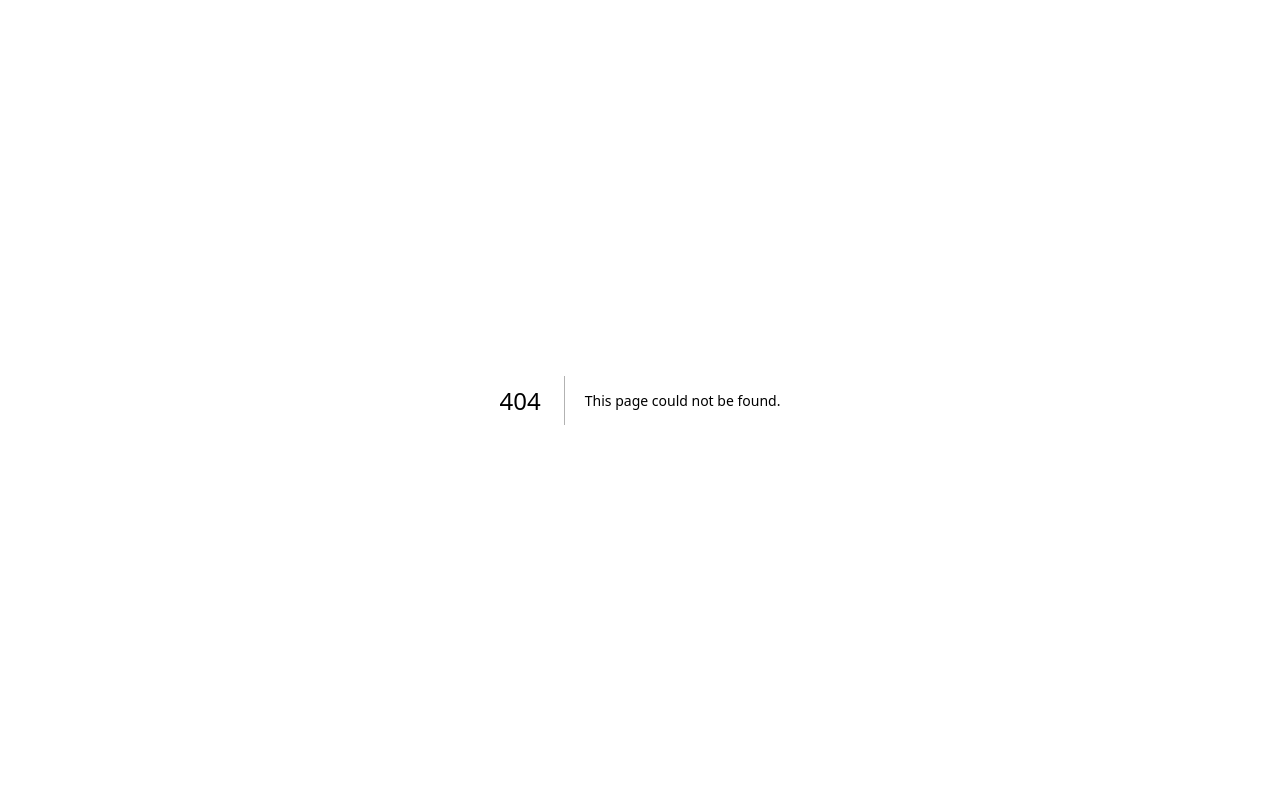
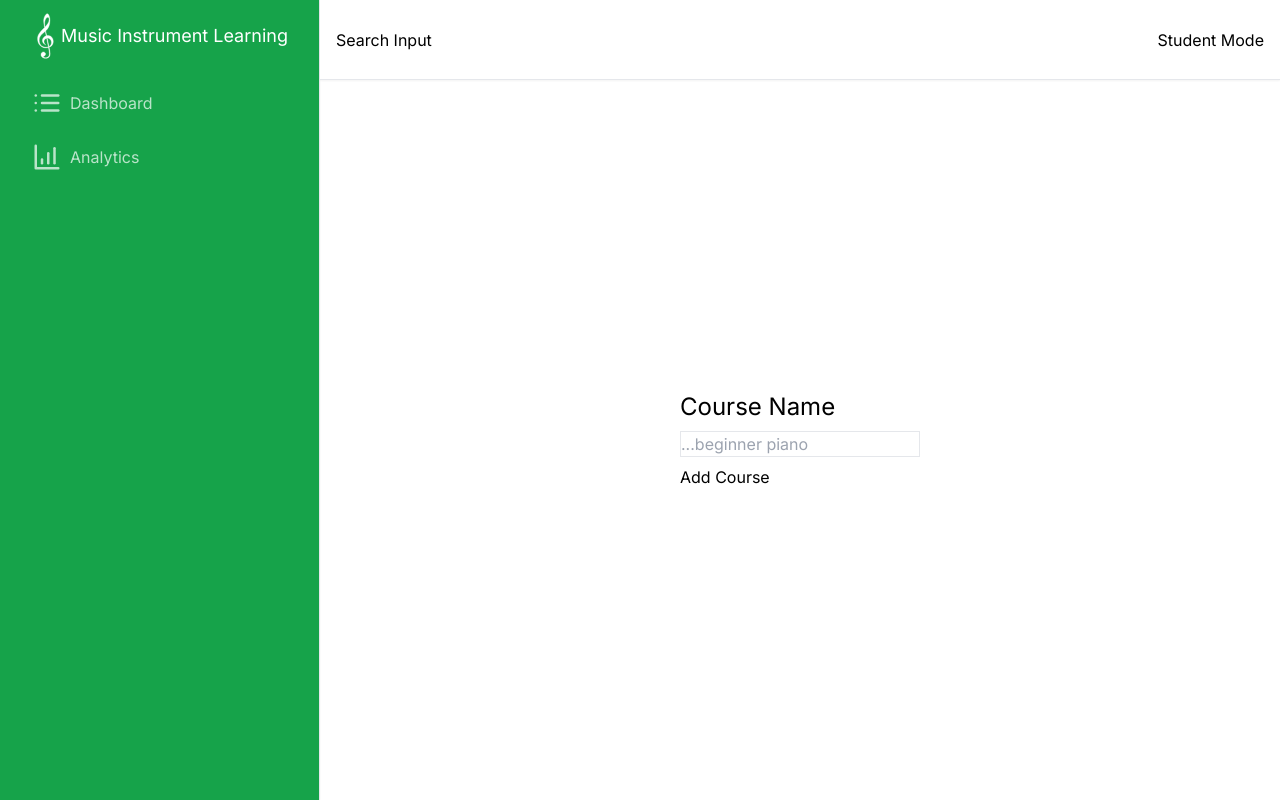
Before and after one commit to robertchapmanrlc/mil, a Next.js app: page /teacher/courses/create in a window 1280 px wide. Before the commit this address had no page. Built offline with nearby package versions, Linux system fonts and the light colour scheme.

Commit message:
Created api route for adding a course to the app. Installed zod and react-hook-form libraries for forms, and toast library for notifications.

```diff
--- /dev/null
+++ b/app/(dashboard)/(routes)/teacher/courses/create/page.tsx
@@ -0,0 +1,56 @@
+"use client";
+
+import { formSchema, formSchemaType } from "@/lib/types";
+import { zodResolver } from "@hookform/resolvers/zod";
+import axios from "axios";
+import { useRouter } from "next/navigation";
+import { useForm, type FieldValues } from "react-hook-form";
+import toast from "react-hot-toast";
+
+export default function CreateCoursePage() {
+
+  const router = useRouter();
+
+  const {
+    register,
+    handleSubmit,
+    formState: { errors, isSubmitting },
+  } = useForm<formSchemaType>({
+    resolver: zodResolver(formSchema),
+  });
+
+  const onSubmit = async (data: FieldValues) => {
+    try {
+      const response = await axios.post("/api/courses", data);
+      router.push('/');
+      toast.success("Course Created");
+    } catch (error) {
+      toast.error("Something went wrong");
+    }
+  };
+
+  return (
+    <div className="w-full h-full flex items-center justify-center">
+      <form
+        onSubmit={handleSubmit(onSubmit)}
+        className="flex flex-col items-start gap-y-2"
+      >
+        <label className="text-2xl">Course Name</label>
+        <input
+          {...register("name")}
+          type="text"
+          className="border w-60"
+          placeholder="...beginner piano"
+        />
+        {errors.name && <p>{errors.name.message}</p>}
+        <button
+          disabled={isSubmitting}
+          type="submit"
+          className="disabled:opacity-40"
+        >
+          Add Course
+        </button>
+      </form>
+    </div>
+  );
+}
--- a/app/(dashboard)/(routes)/teacher/courses/page.tsx
+++ b/app/(dashboard)/(routes)/teacher/courses/page.tsx
@@ -1,3 +1,11 @@
+import Link from "next/link";
+
 export default function TeacherDashboard() {
-  return <div>Teacher Dashboard</div>;
+  return (
+    <div className="w-full">
+      <Link href="/teacher/courses/create">
+        <button>Add a course</button>
+      </Link>
+    </div>
+  );
 }
--- /dev/null
+++ b/app/api/courses/route.ts
@@ -0,0 +1,26 @@
+import { database } from "@/lib/database";
+import { auth } from "@clerk/nextjs";
+import { NextResponse } from "next/server";
+
+export async function POST(req: Request) {
+  try {
+    const { userId } = auth();
+    if (!userId) {
+      return new NextResponse("Unauthorized", { status: 401});
+    }
+
+    const { name } = await req.json();
+
+    const course = await database.course.create({
+      data: {
+        name: name
+      }
+    });
+
+    return NextResponse.json(course);
+
+  } catch (error) {
+    console.log("[COURSES_POST]", error);
+    return new NextResponse("Internal error", {status: 500});
+  }
+}
--- a/app/layout.tsx
+++ b/app/layout.tsx
@@ -2,6 +2,7 @@ import type { Metadata } from "next";
 import { Inter } from "next/font/google";
 import "./globals.css";
 import { ClerkProvider } from "@clerk/nextjs";
+import { ToastProvider } from "@/providers/toast-provider";
 
 const inter = Inter({ subsets: ["latin"] });
 
@@ -19,6 +20,7 @@ export default function RootLayout({
     <html lang="en">
       <ClerkProvider>
         <body className={inter.className}>
+          <ToastProvider />
           {children}
         </body>
       </ClerkProvider>
--- /dev/null
+++ b/lib/types.ts
@@ -0,0 +1,7 @@
+import { z } from "zod";
+
+export const formSchema = z.object({
+  name: z.string().min(1, "Please add a name"),
+});
+
+export type formSchemaType = z.infer<typeof formSchema>;
--- /dev/null
+++ b/providers/toast-provider.tsx
@@ -0,0 +1,7 @@
+"use client"
+
+import { Toaster } from "react-hot-toast";
+
+export const ToastProvider = () => {
+  return <Toaster />;
+};
```
Also changed, not shown: package.json (+6 -1 lines), 2 other files (tests, documents, lock files or other folders).
